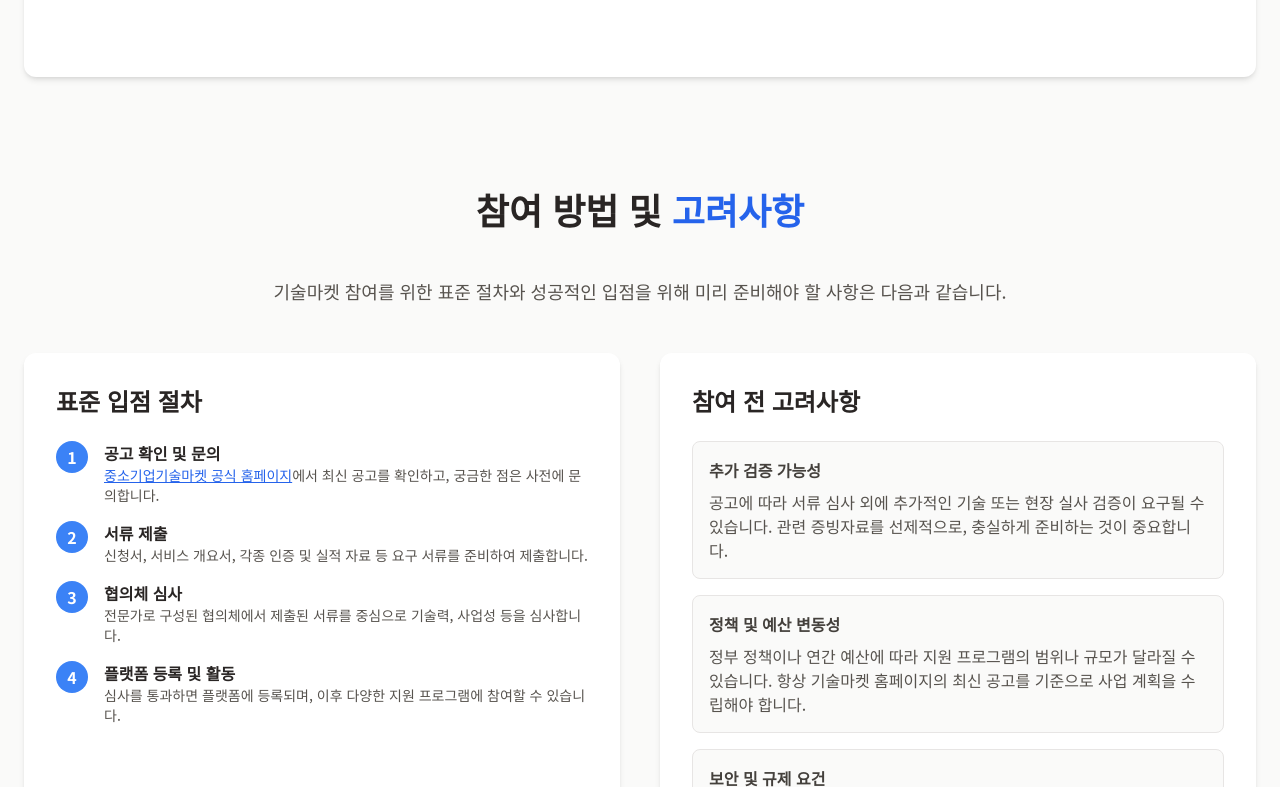
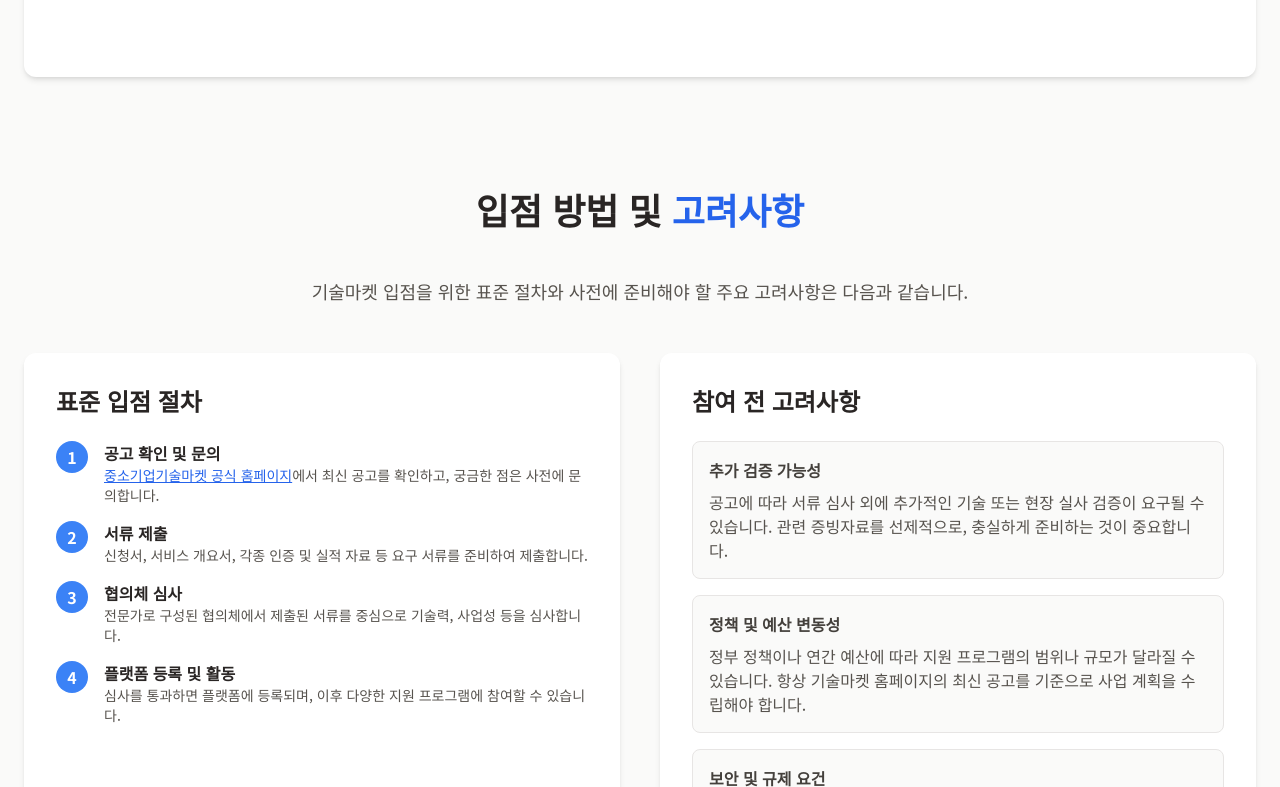
Before and after one commit to rayben80/techmarket, a plain HTML site: page index.html in a window 1280 px wide. Shown: the part 1841-2628 px from the top of the page. Drawn offline with nearby package versions, Linux system fonts and the light colour scheme.

Commit message:
Update index.html

```diff
--- a/index.html
+++ b/index.html
@@ -53,7 +53,7 @@
                 <a href="#intro" class="text-stone-600 hover:text-blue-600 transition-colors">소개</a>
                 <a href="#benefits" class="text-stone-600 hover:text-blue-600 transition-colors">핵심 혜택</a>
                 <a href="#case-study" class="text-stone-600 hover:text-blue-600 transition-colors">성공사례</a>
-                <a href="#how-to" class="text-stone-600 hover:text-blue-600 transition-colors">참여 방법</a>
+                <a href="#how-to" class="text-stone-600 hover:text-blue-600 transition-colors">입점 방법</a>
             </nav>
             <button id="mobile-menu-button" class="md:hidden text-stone-600">
                 <svg xmlns="http://www.w3.org/2000/svg" class="h-6 w-6" fill="none" viewBox="0 0 24 24" stroke="currentColor">
@@ -65,7 +65,7 @@
             <a href="#intro" class="block py-2 text-stone-600 hover:text-blue-600">소개</a>
             <a href="#benefits" class="block py-2 text-stone-600 hover:text-blue-600">핵심 혜택</a>
             <a href="#case-study" class="block py-2 text-stone-600 hover:text-blue-600">성공사례</a>
-            <a href="#how-to" class="block py-2 text-stone-600 hover:text-blue-600">참여 방법</a>
+            <a href="#how-to" class="block py-2 text-stone-600 hover:text-blue-600">입점 방법</a>
         </div>
     </header>
 
@@ -193,8 +193,8 @@
         </section>
 
         <section id="how-to">
-            <h2 class="text-3xl md:text-4xl font-bold text-center mb-12">참여 방법 및 <span class="text-blue-600">고려사항</span></h2>
-            <p class="text-lg text-stone-600 text-center max-w-3xl mx-auto mb-12">기술마켓 참여를 위한 표준 절차와 성공적인 입점을 위해 미리 준비해야 할 사항은 다음과 같습니다.</p>
+            <h2 class="text-3xl md:text-4xl font-bold text-center mb-12">입점 방법 및 <span class="text-blue-600">고려사항</span></h2>
+            <p class="text-lg text-stone-600 text-center max-w-3xl mx-auto mb-12">기술마켓 입점을 위한 표준 절차와 사전에 준비해야 할 주요 고려사항은 다음과 같습니다.</p>
             <div class="grid lg:grid-cols-2 gap-10">
                 <div class="bg-white p-8 rounded-xl shadow-md">
                     <h3 class="text-2xl font-bold mb-6">표준 입점 절차</h3>
```
